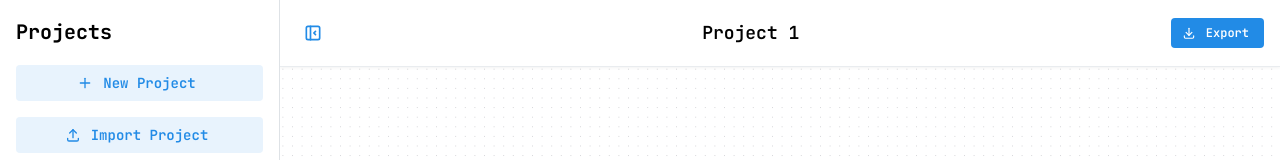
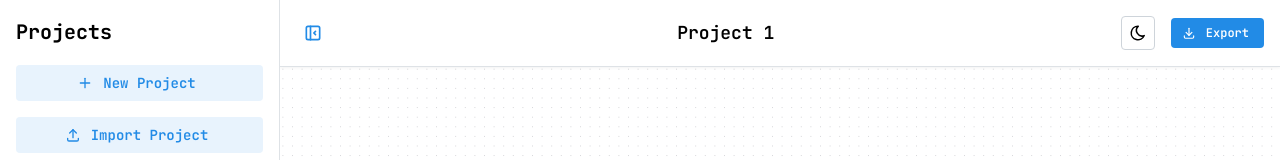
Before and after one commit to EricHayter/mikado, a React (Vite) app: page / in a window 1280 px wide. Shown: the top 160 px of the page. Built offline with nearby package versions, Linux system fonts and the light colour scheme.

Commit message:
Create dark mode toggle

```diff
--- a/src/App.tsx
+++ b/src/App.tsx
@@ -21,6 +21,8 @@ import {
   ActionIcon,
   Divider,
   Text,
+  useMantineColorScheme,
+  useMantineTheme,
 } from '@mantine/core';
 import { useDebouncedCallback } from '@mantine/hooks';
 import {
@@ -30,6 +32,8 @@ import {
   IconLayoutSidebarLeftCollapse,
   IconLayoutSidebarLeftExpand,
   IconHelp,
+  IconMoon,
+  IconSun,
 } from '@tabler/icons-react';
 import MikadoNode from './components/MikadoNode';
 import GraphListItem from './components/GraphListItem';
@@ -106,9 +110,18 @@ function KeyboardHandler({ selectedNodes, deleteNode }: { selectedNodes: string[
 }
 
 function App() {
+  const theme = useMantineTheme();
   const [graphs, setGraphs] = useState<Map<string, GraphData>>(new Map());
   const [activeGraphId, setActiveGraphId] = useState<string | null>(null);
   const [sidebarOpened, setSidebarOpened] = useState<boolean>(true);
+
+  // Dark mode
+  const { colorScheme, setColorScheme } = useMantineColorScheme();
+  const toggleColorScheme = useCallback(() => {
+    const newScheme = colorScheme === 'dark' ? 'light' : 'dark';
+    setColorScheme(newScheme);
+    localStorage.setItem(STORAGE_KEYS.COLOR_SCHEME, newScheme);
+  }, [colorScheme, setColorScheme]);
 
   const [nodesRaw, setNodesRaw, onNodesChange] = useNodesState(initialNodes);
   const [edges, setEdges, onEdgesChange] = useEdgesState(initialEdgesLaidOut);
@@ -723,8 +736,8 @@ function App() {
         <AppShell.Main>
           <div style={{ width: '100%', height: '100vh', display: 'flex', flexDirection: 'column', position: 'relative' }}>
             <Group justify="space-between" p="md" style={{
-              borderBottom: '1px solid #e9ecef',
-              backgroundColor: '#fff',
+              borderBottom: `1px solid ${colorScheme === 'dark' ? theme.colors.dark[4] : theme.colors.gray[3]}`,
+              backgroundColor: colorScheme === 'dark' ? theme.colors.dark[7] : theme.white,
               boxShadow: '0 1px 3px rgba(0, 0, 0, 0.05)',
               flexShrink: 0
             }}>
@@ -744,6 +757,15 @@ function App() {
               )}
 
               <Group justify="flex-end">
+                <ActionIcon
+                  onClick={toggleColorScheme}
+                  variant="default"
+                  size="lg"
+                  aria-label="Toggle color scheme"
+                  title={colorScheme === 'dark' ? 'Switch to light mode' : 'Switch to dark mode'}
+                >
+                  {colorScheme === 'dark' ? <IconSun size={18} /> : <IconMoon size={18} />}
+                </ActionIcon>
                 <Button
                   onClick={exportGraph}
                   leftSection={<IconDownload size={14} />}
@@ -766,6 +788,7 @@ function App() {
                 onEdgesChange={onEdgesChange}
                 onSelectionChange={onSelectionChange}
                 nodeTypes={nodeTypes}
+                colorMode={colorScheme}
                 fitView
                 fitViewOptions={{ maxZoom: 0.8 }}
                 panOnDrag={true}
--- a/src/components/MikadoNode.tsx
+++ b/src/components/MikadoNode.tsx
@@ -1,6 +1,6 @@
 import { memo, useState, useCallback } from 'react';
 import { Handle, Position } from '@xyflow/react';
-import { ActionIcon, TextInput, Textarea, Badge, Paper, Group, useMantineTheme } from '@mantine/core';
+import { ActionIcon, TextInput, Textarea, Badge, Paper, Group, useMantineTheme, useMantineColorScheme } from '@mantine/core';
 import { IconX, IconPlus } from '@tabler/icons-react';
 
 export type MikadoNodeData = {
@@ -19,6 +19,7 @@ type MikadoNodeProps = {
 
 const MikadoNode = ({ data, id }: MikadoNodeProps) => {
   const theme = useMantineTheme();
+  const { colorScheme } = useMantineColorScheme();
   const [isEditingHeader, setIsEditingHeader] = useState(false);
   const [isEditingDescription, setIsEditingDescription] = useState(false);
   const [editingHeader, setEditingHeader] = useState('');
@@ -84,15 +85,16 @@ const MikadoNode = ({ data, id }: MikadoNodeProps) => {
   };
 
   const getBackgroundColor = () => {
+    const isDark = colorScheme === 'dark';
     switch (data.status) {
       case 'todo':
-        return theme.white;
+        return isDark ? theme.colors.dark[6] : theme.white;
       case 'in-progress':
-        return theme.colors.yellow[0];
+        return isDark ? theme.colors.yellow[9] : theme.colors.yellow[0];
       case 'done':
-        return theme.colors.green[0];
+        return isDark ? theme.colors.green[9] : theme.colors.green[0];
       default:
-        return theme.white;
+        return isDark ? theme.colors.dark[6] : theme.white;
     }
   };
 
@@ -104,7 +106,7 @@ const MikadoNode = ({ data, id }: MikadoNodeProps) => {
         backgroundColor: getBackgroundColor(),
         width: '280px',
         position: 'relative',
-        border: '1px solid #e9ecef',
+        border: `1px solid ${colorScheme === 'dark' ? theme.colors.dark[4] : theme.colors.gray[3]}`,
         padding: '16px 16px 12px 16px',
       }}
       className="mikado-node-paper"
--- a/src/constants.ts
+++ b/src/constants.ts
@@ -4,6 +4,7 @@ export const STORAGE_KEYS = {
   GRAPHS: 'mikado-graphs',
   ACTIVE_GRAPH_ID: 'mikado-active-graph-id',
   SIDEBAR_STATE: 'mikado-sidebar-opened',
+  COLOR_SCHEME: 'mikado-color-scheme',
 };
 
 export const initialNodesRaw: Node[] = [
--- a/src/main.tsx
+++ b/src/main.tsx
@@ -1,14 +1,12 @@
 import { StrictMode } from 'react'
 import { createRoot } from 'react-dom/client'
-import { MantineProvider } from '@mantine/core'
+import { MantineProvider, createTheme } from '@mantine/core'
 import '@mantine/core/styles.css'
 import './index.css'
 import App from './App.tsx'
+import { STORAGE_KEYS } from './constants'
 
-createRoot(document.getElementById('root')!).render(
-  <StrictMode>
-    <MantineProvider
-      theme={{
+const theme = createTheme({
   primaryColor: 'blue',
   fontFamily: '"Cascadia Mono", "JetBrains Mono", "Menlo", "Monaco", "Consolas", monospace',
   headings: {
@@ -29,8 +27,17 @@ createRoot(document.getElementById('root')!).render(
       '#064e3b', // darkest
     ],
   },
-      }}
-    >
+});
+
+// Read initial color scheme from localStorage
+const storedColorScheme = localStorage.getItem(STORAGE_KEYS.COLOR_SCHEME);
+const defaultColorScheme = (storedColorScheme === 'dark' || storedColorScheme === 'light')
+  ? storedColorScheme
+  : 'light';
+
+createRoot(document.getElementById('root')!).render(
+  <StrictMode>
+    <MantineProvider theme={theme} defaultColorScheme={defaultColorScheme}>
       <App />
     </MantineProvider>
   </StrictMode>,
```
Lines whose indentation alone changed are shown as unchanged.
